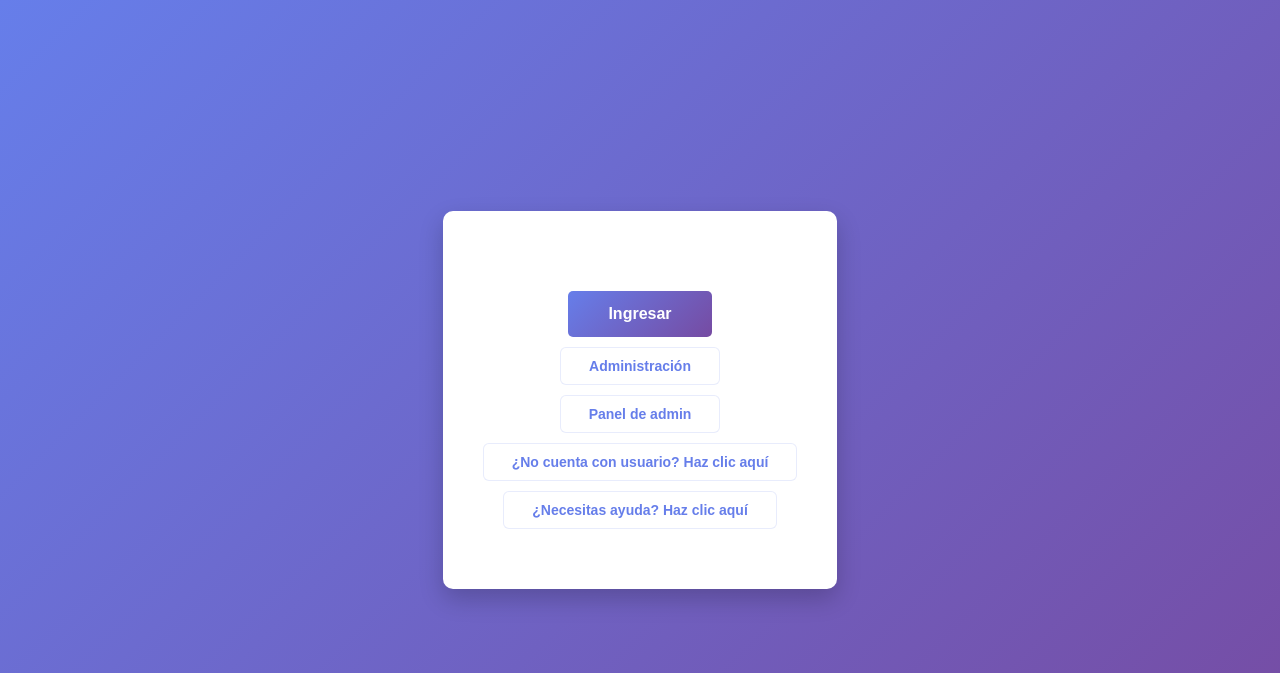
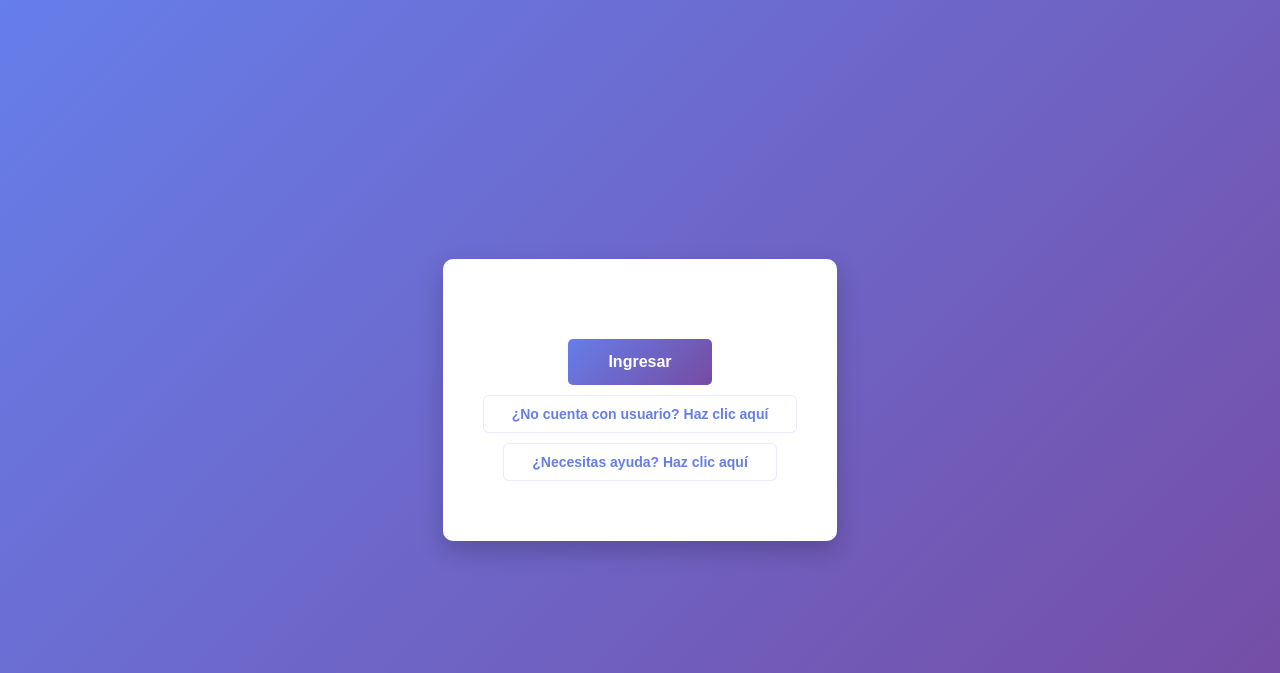
Before and after one commit to mariekonectia-cmd/CAMPUS, a Flask app: page /admin in a window 1280 px wide. Shown: the top 673 px of the page. Run offline with Flask 2, Linux system fonts and the light colour scheme; the visitor is signed in with stand-in values (Sample User, id 1); data that the repository does not hold is empty; some libraries are stand-ins or nearby versions.

Commit message:
Funciona

```diff
--- a/templates/base.html
+++ b/templates/base.html
@@ -117,11 +117,7 @@
 
         <div class="actions">
             <a class="" href="/login">Ingresar</a>
-            <!-- añadir siempre acceso al login de administración -->
-            <a class="link-btn" href="{{ url_for('admin_login') }}">Administración</a>
-            {% if session.get('role') == 'admin' or session.get('is_admin') %}
-            <a class="link-btn" href="{{ url_for('perfil_admin') }}">Panel de admin</a>
-            {% endif %}
+
             <a class="link-btn" href="/register">¿No cuenta con usuario? Haz clic aquí</a>
             <a class="link-btn" href="/help">¿Necesitas ayuda? Haz clic aquí</a>
         </div>
```
